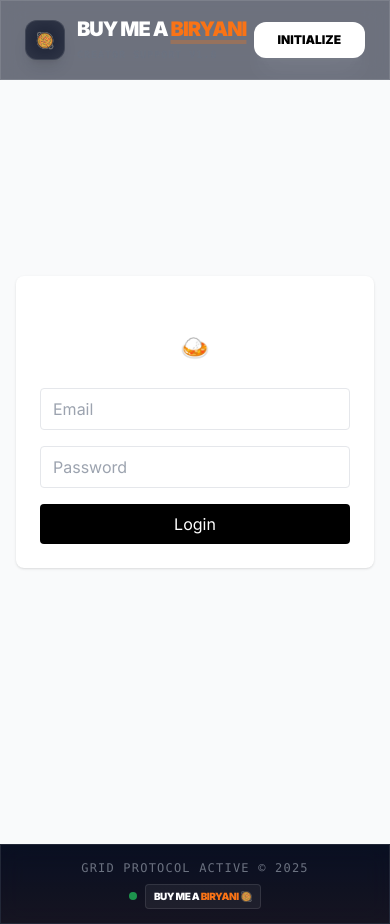
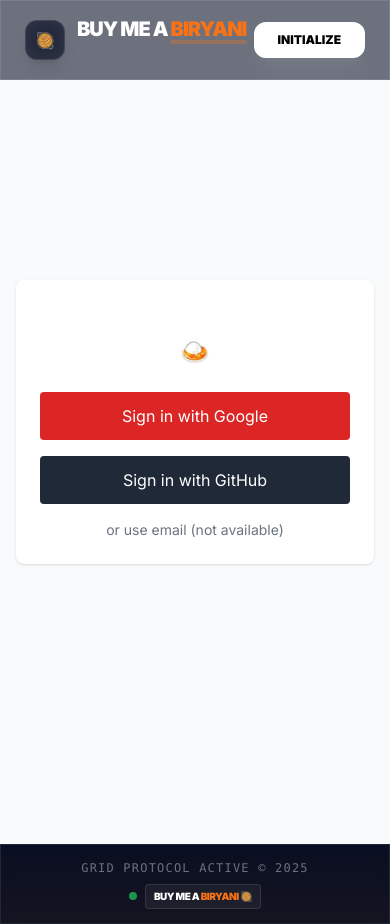
Before and after one commit to chethan31-dev/buy-me-biryani, a Next.js app: page /login in a window 390 px wide. Built offline with nearby package versions, Linux system fonts and the light colour scheme; no server answers.

Commit message:
Make login, portal and vault responsive; fix CSS typos

```diff
--- a/app/login/LoginClient.jsx
+++ b/app/login/LoginClient.jsx
@@ -9,6 +9,7 @@
   const router = useRouter();
 
   const error = searchParams.get("error");
+  const callbackUrl = searchParams.get("callbackUrl") || "/portal";
 
   const [email, setEmail] = useState("");
   const [password, setPassword] = useState("");
@@ -20,26 +21,20 @@
     setLoading(true);
     setLocalError("");
 
-    const res = await signIn("credentials", {
-      email,
-      password,
-      redirect: false,
-      callbackUrl: "/portal",
-    });
-
+    // Credentials provider is not configured; guide user to social login.
     setLoading(false);
-
-    if (res?.error) {
-      setLocalError("Invalid email or password");
-    } else if (res?.ok) {
-      router.push("/portal");
-    }
+    setLocalError("Use Google or GitHub to sign in.");
   };
 
+  const handleProviderSignIn = (provider) => {
+    // Redirect to provider sign-in; NextAuth will handle callbackUrl
+    signIn(provider, { callbackUrl });
+  }
+
   return (
-    <div className="min-h-screen flex items-center justify-center bg-gray-50 px-4">
-      <div className="w-full max-w-md bg-white p-6 rounded-lg shadow">
-        <h1 className="text-2xl font-bold text-center mb-6">
+    <div className="min-h-screen flex items-center justify-center bg-gray-50 px-4 py-8">
+      <div className="w-full max-w-md bg-white p-6 md:p-8 rounded-lg shadow">
+        <h1 className="text-2xl md:text-3xl font-bold text-center mb-6">
           Login to Buy Me Biryani 🍛
         </h1>
 
@@ -49,33 +44,23 @@
           </p>
         )}
 
-        <form onSubmit={handleSubmit} className="space-y-4">
-          <input
-            type="email"
-            placeholder="Email"
-            className="w-full border px-3 py-2 rounded"
-            value={email}
-            onChange={(e) => setEmail(e.target.value)}
-            required
-          />
-
-          <input
-            type="password"
-            placeholder="Password"
-            className="w-full border px-3 py-2 rounded"
-            value={password}
-            onChange={(e) => setPassword(e.target.value)}
-            required
-          />
+        <div className="space-y-4">
+          <button
+            onClick={() => handleProviderSignIn('google')}
+            className="w-full bg-red-600 text-white py-3 md:py-4 rounded hover:bg-red-500"
+          >
+            Sign in with Google
+          </button>
 
           <button
-            type="submit"
-            disabled={loading}
-            className="w-full bg-black text-white py-2 rounded hover:bg-gray-800 disabled:opacity-50"
+            onClick={() => handleProviderSignIn('github')}
+            className="w-full bg-gray-800 text-white py-3 md:py-4 rounded hover:bg-gray-700"
           >
-            {loading ? "Logging in..." : "Login"}
+            Sign in with GitHub
           </button>
-        </form>
+
+          <div className="text-center text-sm text-gray-500">or use email (not available)</div>
+        </div>
       </div>
     </div>
   );
--- a/app/portal/page.jsx
+++ b/app/portal/page.jsx
@@ -23,8 +23,18 @@
   }
 
   return (
-    <div>
-      {/* your existing JSX */}
+    <div className="min-h-screen flex items-center justify-center bg-grid p-6">
+      <div className="w-full max-w-2xl glass p-6 md:p-8 rounded-2xl text-center">
+        <h1 className="text-2xl md:text-4xl font-black mb-3">Welcome, {session.user.name || session.user.email}</h1>
+        <p className="text-sm text-gray-400 mb-6">Choose your role to continue</p>
+
+        <div className="grid grid-cols-1 sm:grid-cols-2 gap-4">
+          <button onClick={() => router.push('/creators')} className="py-4 md:py-6 px-4 bg-orange-600 text-white rounded-2xl font-bold">I am a Payer</button>
+          <button onClick={() => router.push('/creator-settings')} className="py-4 md:py-6 px-4 bg-blue-600 text-white rounded-2xl font-bold">I am a Creator</button>
+        </div>
+
+        <div className="mt-6 text-xs text-gray-500">Signed in as @{session.user.username || session.user.email}</div>
+      </div>
     </div>
   )
 }
--- a/app/vault/[username]/page.jsx
+++ b/app/vault/[username]/page.jsx
@@ -63,15 +63,20 @@
             }
         };
 
-        const rzp = new window.Razorpay(options);
-        rzp.open();
+        if (!window || !window.Razorpay) {
+            alert('Payment gateway is not loaded. Try again later.')
+            return
+        }
+
+        const rzp = new window.Razorpay(options)
+        rzp.open()
     }
 
     if (status === "loading" || loading) {
         return (
-            <div className="min-h-screen flex flex-col items-center justify-center bg-dark">
-                <div className="w-16 h-16 border-4 border-orange-500/20 border-t-orange-500 rounded-full animate-spin"></div>
-                <p className="mt-4 text-orange-500 font-bold tracking-widest text-xs animate-pulse">INITIATING VAULT ACCESS...</p>
+            <div className="min-h-screen flex flex-col items-center justify-center bg-dark px-4">
+                <div className="w-12 h-12 md:w-16 md:h-16 border-4 border-orange-500/20 border-t-orange-500 rounded-full animate-spin"></div>
+                <p className="mt-4 text-orange-500 font-bold tracking-widest text-xs md:text-sm animate-pulse">INITIATING VAULT ACCESS...</p>
             </div>
         )
     }
@@ -90,11 +95,10 @@
     }
 
     return (
-        <div className="relative min-h-screen overflow-hidden bg-grid pt-24 pb-16 px-4">
+        <div className="relative min-h-screen overflow-hidden bg-grid pt-20 pb-16 px-4">
             {/* Radial Glow */}
-            <div className='absolute top-1/2 left-1/2 -translate-x-1/2 -translate-y-1/2 w-full h-full bg-radial opacity-50 pointe-events-none'></div>
-
-            <div className="container mx-auto max-w-2xl relative z-10">
+            <div className='absolute top-1/2 left-1/2 -translate-x-1/2 -translate-y-1/2 w-full h-full bg-radial opacity-50 pointer-events-none'></div>
+            <div className="container mx-auto max-w-3xl relative z-10 px-4">
                 <button onClick={() => router.back()} className='mb-8 text-gray-500 hover:text-white transition-colors flex items-center gap-2 font-mono text-xs uppercase'>
                     ⬅ Back to synchronization
                 </button>
@@ -106,30 +110,30 @@
                         <div className='relative group'>
                             <div className='absolute -inset-1 bg-gradient-to-r from-orange-500 to-orange-300 rounded-full blur opacity-25 group-hover:opacity-50 transition duration-1000 group-hover:duration-200'></div>
                             <img
-                                src={creator.profilepic || "/user_icon.png"}
-                                alt={creator.name}
-                                className="relative w-32 h-32 rounded-3xl object-cover border border-white/10"
+                                src={creator?.profilepic || "/user_icon.png"}
+                                alt={creator?.name || creator?.username || "creator"}
+                                className="relative w-24 h-24 md:w-32 md:h-32 rounded-3xl object-cover border border-white/10"
                             />
                         </div>
 
                         <div className='text-center mt-6'>
-                            <h1 className="text-4xl font-black text-gradient tracking-tight">{creator.name}</h1>
+                            <h1 className="text-2xl md:text-4xl font-black text-gradient tracking-tight">{creator?.name || creator?.username || "Creator"}</h1>
                             <div className='flex items-center justify-center gap-2 mt-1'>
                                 <span className='w-2 h-2 bg-green-500 rounded-full animate-pulse'></span>
-                                <p className="text-orange-500/80 font-mono text-sm">@{creator.username}</p>
+                                <p className="text-orange-500/80 font-mono text-sm">@{creator?.username}</p>
                             </div>
                         </div>
                     </div>
 
-                    <div className="bg-white/5 border border-white/5 p-8 rounded-3xl mb-8 relative group overflow-hidden">
+                    <div className="bg-white/5 border border-white/5 p-6 md:p-8 rounded-3xl mb-8 relative group overflow-hidden">
                         <div className='absolute inset-0 bg-gradient-to-br from-orange-500/5 to-transparent opacity-0 group-hover:opacity-100 transition-opacity'></div>
-                        <p className="relative text-gray-300 text-center text-lg leading-relaxed mb-8">
-                            Initialize a biryani transfer to {creator.name}. Direct support for digital excellence.
+                            <p className="relative text-gray-300 text-center text-lg leading-relaxed mb-8">
+                            Initialize a biryani transfer to {creator?.name || creator?.username || "this creator"}. Direct support for digital excellence.
                         </p>
 
                         <button
                             onClick={() => handlePayment(100)}
-                            className="relative w-full overflow-hidden group bg-orange-600 hover:bg-orange-500 text-white font-black py-5 px-8 rounded-2xl transition-all shadow-xl shadow-orange-900/40 flex items-center justify-center gap-3 active:scale-[0.98]"
+                            className="relative w-full overflow-hidden group bg-orange-600 hover:bg-orange-500 text-white font-black py-4 md:py-5 px-6 md:px-8 rounded-2xl transition-all shadow-xl shadow-orange-900/40 flex items-center justify-center gap-3 active:scale-[0.98]"
                         >
                             <span className='text-2xl group-hover:rotate-12 transition-transform'>🥘</span>
                             <span className='text-xl tracking-tight'>TRANSFERS ₹100</span>
--- a/app/vault/page.jsx
+++ b/app/vault/page.jsx
@@ -19,8 +19,8 @@
   // Show loader while session is resolving
   if (status === "loading") {
     return (
-      <div style={{ textAlign: "center", marginTop: "4rem" }}>
-        <h3>Loading creator vault...</h3>
+      <div className="min-h-screen flex items-center justify-center">
+        <h3 className="text-lg">Loading creator vault...</h3>
       </div>
     );
   }
@@ -29,18 +29,22 @@
   if (!session) return null;
 
   return (
-    <div style={{ padding: "2rem" }}>
-      <h1>Creator Vault</h1>
+    <div className="min-h-screen bg-grid py-12 px-4">
+      <div className="container mx-auto max-w-3xl bg-white/5 glass p-6 rounded-2xl">
+        <h1 className="text-2xl md:text-3xl font-black mb-4">Creator Vault</h1>
 
-      <p>
-        Viewing vault of: <b>{username}</b>
-      </p>
+        <div className="flex flex-col sm:flex-row sm:items-center sm:justify-between gap-4">
+          <p className="text-sm">
+            Viewing vault of: <b className="font-bold">{username}</b>
+          </p>
 
-      <p>
-        Logged in as: <b>{session.user?.email}</b>
-      </p>
+          <p className="text-sm">
+            Logged in as: <b className="font-bold">{session.user?.email}</b>
+          </p>
+        </div>
 
-      {/* Your vault content / payments UI here */}
+        {/* Your vault content / payments UI here */}
+      </div>
     </div>
   );
 }
```
